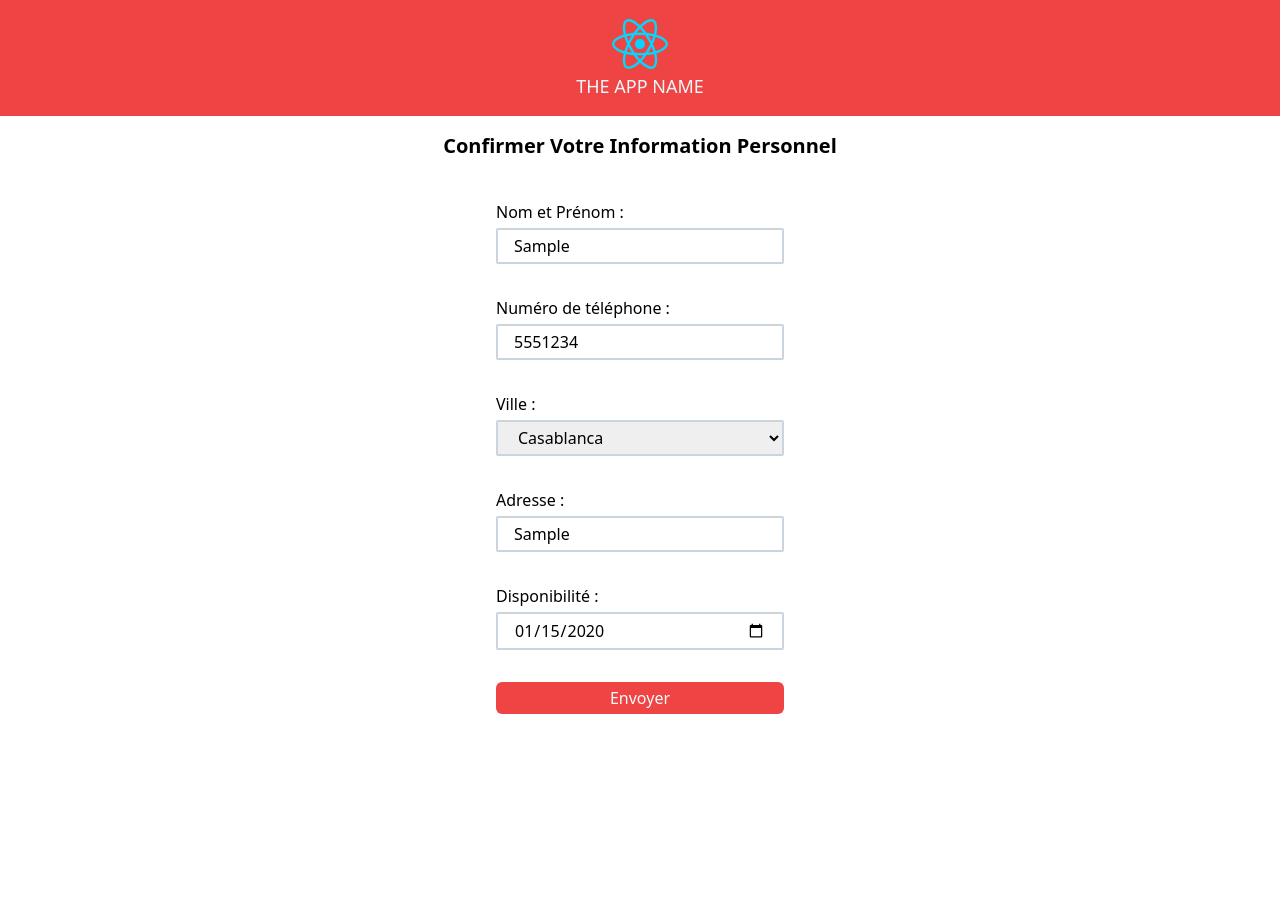
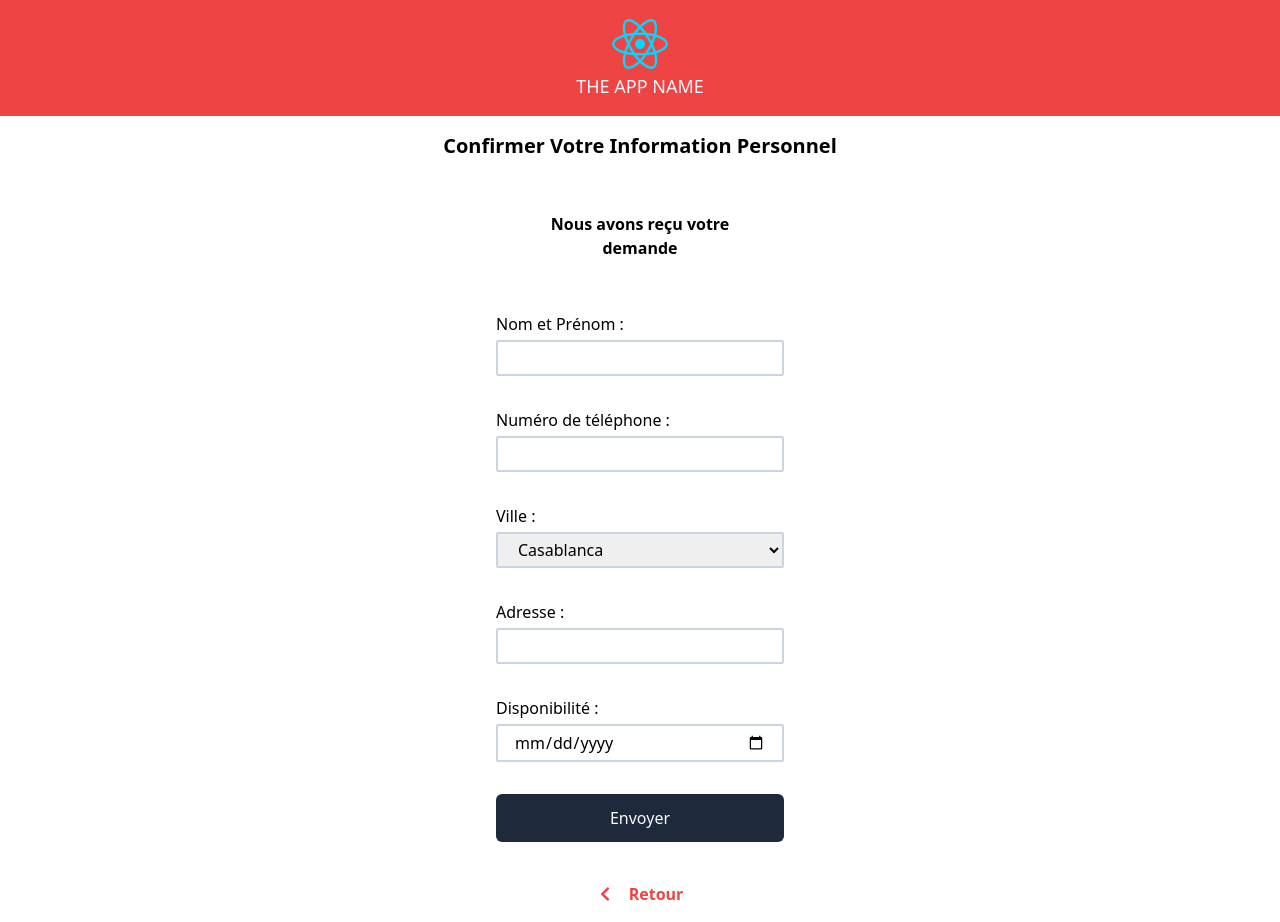
Before and after one commit to YassineOH/app-in-dev, a React (Vite) app: page /send in a window 1280 px wide. Both pictures are taken after typing "Sample", "5551234", "Sample", "2020-01-15" into the empty fields and a click on the input "Envoyer". Before the commit the page ends 800 px from the top, so only its background shows below. Built offline with nearby package versions, Linux system fonts and the light colour scheme.

Commit message:
reset feature added

```diff
--- a/src/app/features/service/serviceSlice.ts
+++ b/src/app/features/service/serviceSlice.ts
@@ -26,10 +26,11 @@ const serviceSlice = createSlice({
     setAvailability: (state, action: PayloadAction<string>) => {
       state.availability = action.payload;
     },
+    resetService: () => initialState,
   },
 });
 
-export const { setMainService, setSubService, setAvailability } =
+export const { setMainService, setSubService, setAvailability, resetService } =
   serviceSlice.actions;
 
 export default serviceSlice.reducer;
--- a/src/app/features/user/userSlice.ts
+++ b/src/app/features/user/userSlice.ts
@@ -15,7 +15,7 @@ interface PayloadData {
 const initialState: UserData = {
   name: "",
   tel: null,
-  city: "",
+  city: "none",
   address: "",
 };
 
@@ -29,9 +29,10 @@ const userSlice = createSlice({
         [action.payload.name]: action.payload.value,
       };
     },
+    resetUser: () => initialState,
   },
 });
 
-export const { changeValue } = userSlice.actions;
+export const { changeValue, resetUser } = userSlice.actions;
 
 export default userSlice.reducer;
--- /dev/null
+++ b/src/components/Alert.tsx
@@ -0,0 +1,13 @@
+import { FC } from "react";
+
+interface Props {
+  text: string;
+  color: string;
+}
+
+const Alert: FC<Props> = ({ text, color }) => {
+  const style = `w-72 py-3 px-4 my-3 text-center bg-${color}-300 text-${color}-900 text-md font-bold rounded-md`;
+
+  return <div className={style}>{text}</div>;
+};
+export default Alert;
--- a/src/components/index.ts
+++ b/src/components/index.ts
@@ -3,5 +3,13 @@ import CustomButton from "./CustomButton";
 import CustomRadio from "./CustomRadio";
 import CustomInput from "./CustomInput";
 import CustomSelect from "./CustomSelect";
+import Alert from "./Alert";
 
-export { SharedLayout, CustomButton, CustomRadio, CustomInput, CustomSelect };
+export {
+  SharedLayout,
+  CustomButton,
+  CustomRadio,
+  CustomInput,
+  CustomSelect,
+  Alert,
+};
--- a/src/pages/Send.tsx
+++ b/src/pages/Send.tsx
@@ -1,6 +1,11 @@
-import { FormEvent } from "react";
-import { useSelector } from "react-redux";
-import { CustomInput, CustomSelect } from "../components";
+import { FormEvent, useState } from "react";
+import { useSelector, useDispatch } from "react-redux";
+import { Link } from "react-router-dom";
+import { FaChevronLeft } from "react-icons/fa";
+
+import { CustomInput, CustomSelect, Alert } from "../components";
+import { resetUser } from "../app/features/user/userSlice";
+import { resetService } from "../app/features/service/serviceSlice";
 import cities from "../data/cities";
 import sendData from "../app/sendData";
 
@@ -8,12 +13,19 @@ import type { RootState } from "../app/store";
 
 const Send = () => {
   const { name, tel, address } = useSelector((state: RootState) => state.user);
+  const dispatch = useDispatch();
+
+  const [showAlert, setShowAlert] = useState(false);
 
   const { availability } = useSelector((state: RootState) => state.service);
 
   const handleSubmit = (e: FormEvent) => {
     e.preventDefault();
     sendData();
+    dispatch(resetUser());
+    dispatch(resetService());
+    setShowAlert(true);
+    setTimeout(() => setShowAlert(false), 5000);
   };
 
   return (
@@ -22,6 +34,9 @@ const Send = () => {
         <h2 className="font-bold text-xl capitalize text-center">
           Confirmer votre information personnel
         </h2>
+        {showAlert && (
+          <Alert text="Nous avons reçu votre demande" color="green" />
+        )}
         <form className="space-y-8" onSubmit={handleSubmit}>
           <CustomInput
             type="text"
@@ -51,9 +66,15 @@ const Send = () => {
           <input
             type="submit"
             value="Envoyer"
-            className=" px-4 py-1 outline-none rounded-md text-slate-50 bg-red-500 w-72 my-4 block mt-4 cursor-pointer"
+            className=" px-4 py-3 outline-none rounded-md text-slate-50 bg-slate-800 w-72 my-4 block mt-4 cursor-pointer"
           />
         </form>
+        <Link to="/sub-options">
+          <div className="flex items-center space-x-4 text-red-500 ">
+            <FaChevronLeft />
+            <span className="font-semibold">Retour</span>
+          </div>
+        </Link>
       </div>
     </section>
   );
```
Also changed, not shown: index.html (+10 -3 lines).
